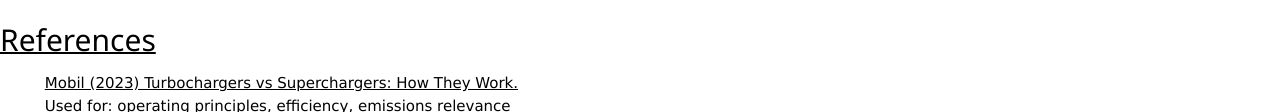
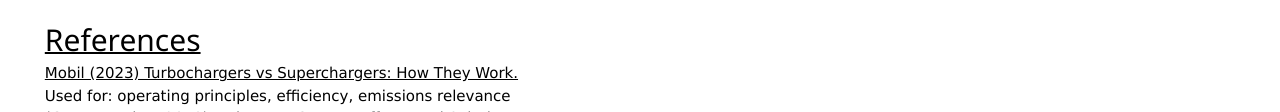
Before and after one commit to FEPSFY6934030/FY6934030, a plain HTML site: page index.html in a window 1280 px wide. Shown: the part 2491-2603 px from the top of the page. Drawn offline with nearby package versions, Linux system fonts and the light colour scheme.

Commit message:
Update index.html

```diff
--- a/index.html
+++ b/index.html
@@ -130,7 +130,7 @@
 
 
 <section id="References">
-    <h2 style="text-align: left;">References</h2>
+    <h2 style="max-width: 95%; margin: 0 auto; padding: 0 1%;">References</h2>
     <p style="max-width: 95%; margin: 0 auto; padding: 0 1%;">
         <a
             href="https://www.mobil.com/en/sap/our-products/why-mobil/driving-performance-and-protection/turbochargers-vs-superchargers-how-they-work?"
```
